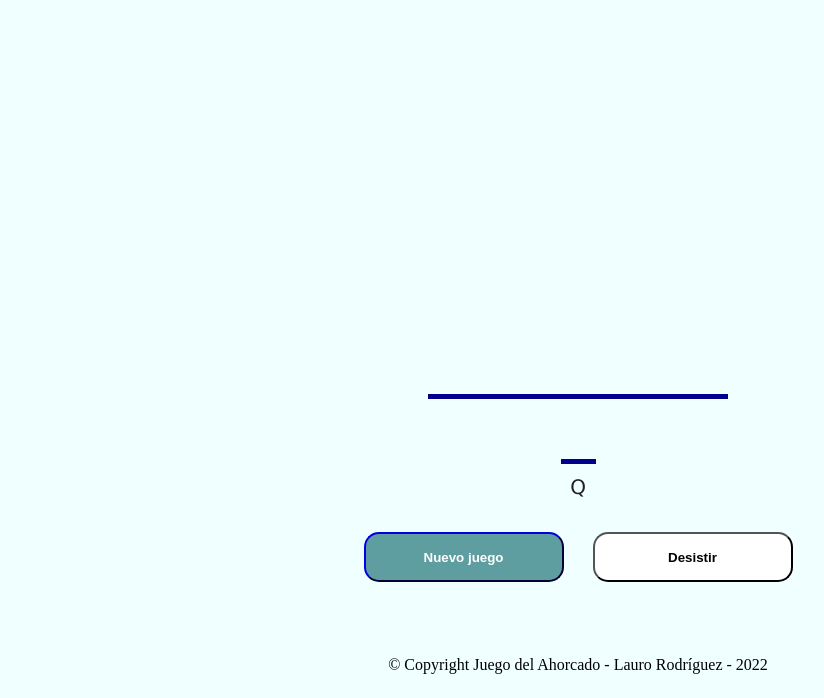
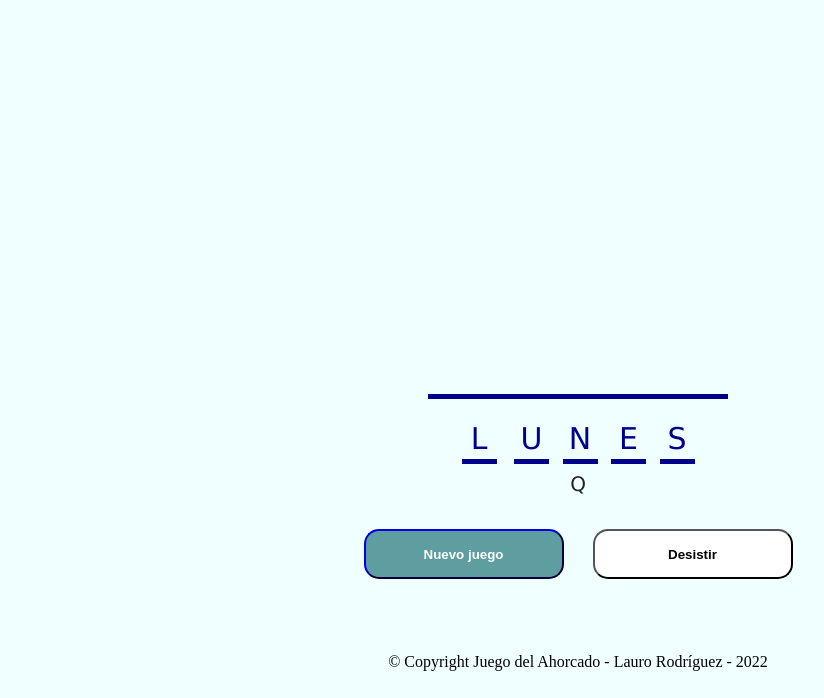
Before and after one commit to jolarove/juego-ahorcado, a plain HTML site: page ahorcado.html in a window 1280 px wide. Shown: the part 120-818 px from the top of the page, without its empty margins (62-886 px from the left). Drawn offline with Linux system fonts and the light colour scheme.

Commit message:
Adicionando función para elegir palabra y letras

```diff
--- a/ahorcado.html
+++ b/ahorcado.html
@@ -26,7 +26,7 @@
             <section class="contenedor-letras">
                 <ul class="letras">
                     <li>
-                        <p class="letra"></p>
+                        <p class="letra" id="posicion-uno"></p>
                     </li>
                 </ul>
                 <ul class="letras-erradas">
--- a/css/style.css
+++ b/css/style.css
@@ -16,6 +16,7 @@ body {
     height: 250px;
     margin: 5% auto;
     display: block;
+    text-align: center<;
 }
 
 .boton{
--- a/js/palabra-aleatoria.js
+++ b/js/palabra-aleatoria.js
@@ -4,16 +4,38 @@ console.log(numeroAleatorio);
 var palabraAleatoria = palabras[numeroAleatorio];
 console.log(palabraAleatoria);
 console.log(palabraAleatoria[1]);
+var i = 0;
+var posicion1 = document.querySelector("#posicion-uno");
+posicion1.textContent = palabraAleatoria[0];
+i++;
 
-function elegirLetra(i){
-    var i=0;
-    console.log(palabraAleatoria[i]);
+
+function construirP(dato, clase){
+    var p = document.createElement("p");
+    p.textContent = dato;
+    p.classList.add(clase);
+    return p;
 }
 
-function crearP(i){
-    var p = document.createElement("p");
-    p.classList.add(".letra");
-    p.textContent = elegirLetra(i)
+function construirLi (letra, clase){
+    //Crear item de lista
+    var letraLi = document.createElement("li");
+
+    //Agregar nuevos valores al nuevo item
+
+    letraLi.appendChild(construirP(letra, clase));
+
+    return letraLi;
 }
 
-elegirLetra;
+var lista = document.querySelector(".letras")
+
+function crearItem(){
+    while (i < palabraAleatoria.length) {
+        lista.appendChild(construirLi(palabraAleatoria[i], "letra"));
+        lista.classList.add("letras");
+        i++
+    }
+}
+
+crearItem();
```
